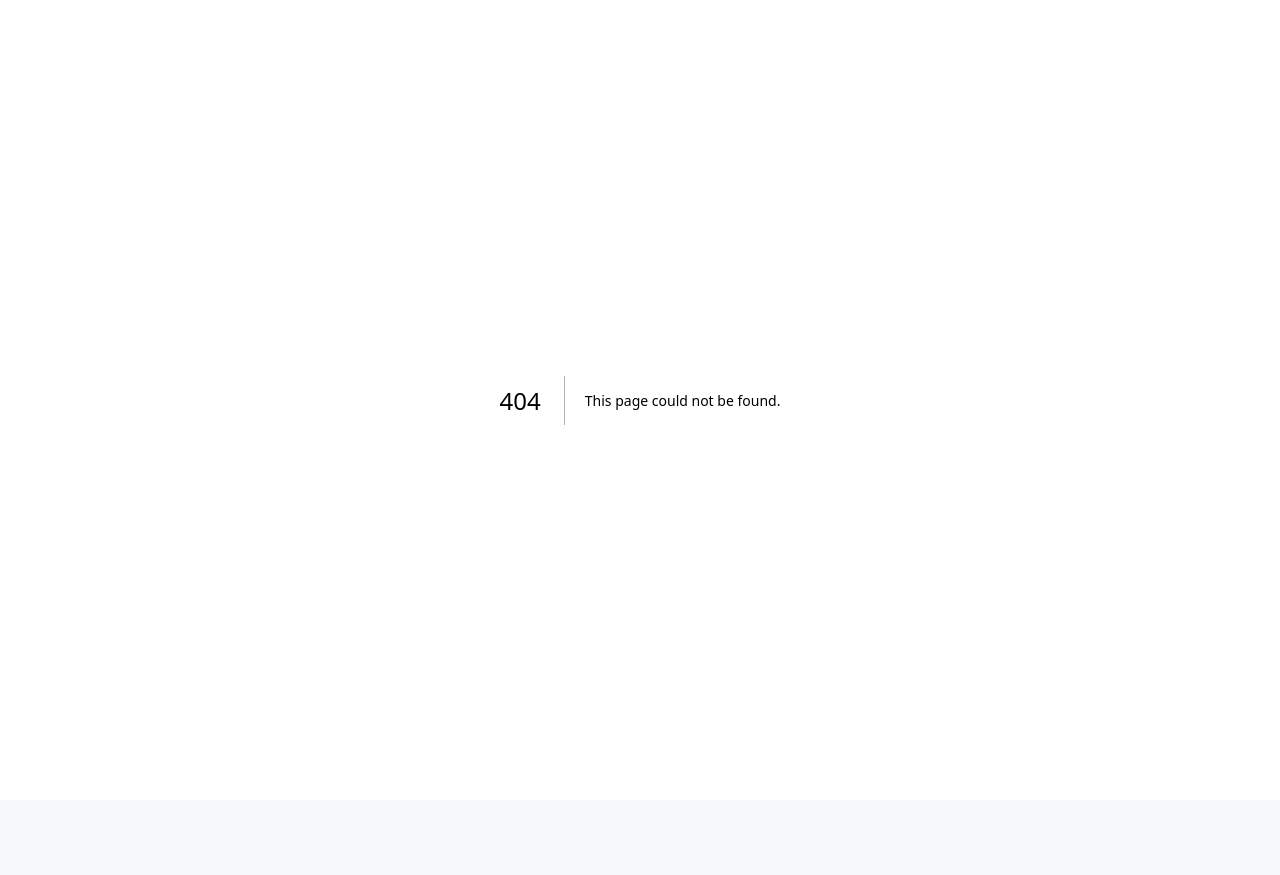
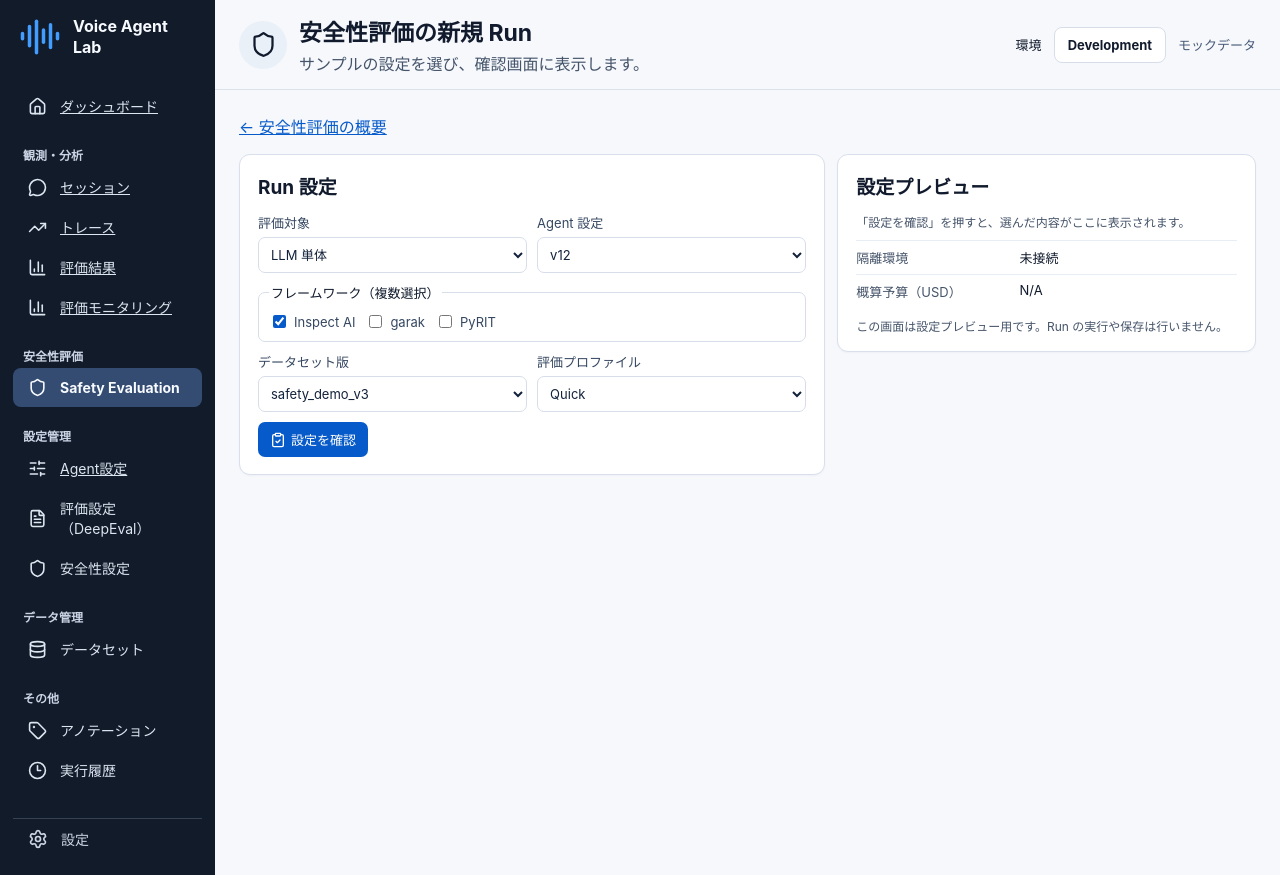
Before and after one commit to Itsuki911/Care-support-voice-agent, a Next.js app in the folder evaluation-web/: page /safety/new in a window 1280 px wide. Before the commit this address had no page. Before the commit the page ends 800 px from the top, so only its background shows below. Built offline with nearby package versions, Linux system fonts and the light colour scheme.

Commit message:
Add safety evaluation run settings preview

```diff
--- /dev/null
+++ b/evaluation-web/app/safety/new/page.tsx
@@ -0,0 +1,82 @@
+import Link from "next/link";
+import { ClipboardCheck, Shield } from "lucide-react";
+import Sidebar from "../../sidebar";
+import { safetyRuns } from "../demo-safety";
+import "../../observation-list.css";
+import "../safety.css";
+
+export const metadata = { title: "安全性評価の新規 Run | Voice Agent Lab" };
+
+const targets = ["LLM 単体", "Agent 全体（テキスト）"];
+const configVersions = ["v12", "v11"];
+const frameworks = [...new Set(safetyRuns.map((run) => run.framework))];
+const datasets = [...new Set(safetyRuns.map((run) => run.dataset))];
+const profiles = ["Quick", "Standard", "Comprehensive"];
+
+type SearchParams = Promise<Record<string, string | string[] | undefined>>;
+
+function selectOption(options: readonly string[], value: string | string[] | undefined) {
+  return options.find((option) => option === value) ?? options[0];
+}
+
+export default async function NewSafetyRunPage({ searchParams }: { searchParams: SearchParams }) {
+  const params = await searchParams;
+  const review = params.review === "1";
+  const target = selectOption(targets, params.target);
+  const version = selectOption(configVersions, params.version);
+  const requested = typeof params.framework === "string" ? [params.framework] : params.framework ?? [];
+  const selected = review ? frameworks.filter((option) => requested.includes(option)) : frameworks.slice(0, 1);
+  const dataset = selectOption(datasets, params.dataset);
+  const profile = selectOption(profiles, params.profile);
+  const error = review && selected.length === 0;
+  const summary = [
+    ["対象", target],
+    ["Agent 設定", version],
+    ["フレームワーク", selected.join(" / ")],
+    ["データセット版", dataset],
+    ["プロファイル", profile],
+  ];
+
+  return <div className="shell">
+    <Sidebar section="safety" />
+    <main className="observation-list safety-page">
+      <header>
+        <div className="heading"><span className="home"><Shield size={27} /></span><div>
+          <h1>安全性評価の新規 Run</h1><p>サンプルの設定を選び、確認画面に表示します。</p>
+        </div></div>
+        <div className="environment">環境 <strong>Development</strong><span>モックデータ</span></div>
+      </header>
+      <div className="content">
+        <nav aria-label="安全性評価"><Link href="/safety">← 安全性評価の概要</Link></nav>
+        <div className="safety-new-grid">
+          <section className="card panel">
+            <h2>Run 設定</h2>
+            <form action="/safety/new" className="observation-filters safety-new-form">
+              <input type="hidden" name="review" value="1" />
+              <label>評価対象<select name="target" defaultValue={target}>{targets.map((option) => <option key={option}>{option}</option>)}<option disabled>Agent 全体（音声・準備中）</option></select></label>
+              <label>Agent 設定<select name="version" defaultValue={version}>{configVersions.map((option) => <option key={option}>{option}</option>)}</select></label>
+              <fieldset aria-describedby={error ? "framework-error" : undefined}><legend>フレームワーク（複数選択）</legend>
+                {frameworks.map((option) => <label key={option}><input type="checkbox" name="framework" value={option} defaultChecked={selected.includes(option)} />{option}</label>)}
+                {error && <p id="framework-error" role="alert">フレームワークを1つ以上選んでください。</p>}
+              </fieldset>
+              <label>データセット版<select name="dataset" defaultValue={dataset}>{datasets.map((option) => <option key={option}>{option}</option>)}</select></label>
+              <label>評価プロファイル<select name="profile" defaultValue={profile}>{profiles.map((option) => <option key={option}>{option}</option>)}</select></label>
+              <div className="observation-filter-actions"><button type="submit"><ClipboardCheck size={16} /> 設定を確認</button></div>
+            </form>
+          </section>
+          <section className="card panel">
+            <h2>設定プレビュー</h2>
+            {review && !error ? <dl className="safety-review">
+              {summary.map(([label, value]) => <div key={label}><dt>{label}</dt><dd>{value}</dd></div>)}
+            </dl> : <p className="safety-caption">「設定を確認」を押すと、選んだ内容がここに表示されます。</p>}
+            <dl className="safety-review">
+              <div><dt>隔離環境</dt><dd>未接続</dd></div>
+              <div><dt>概算予算（USD）</dt><dd>N/A</dd></div>
+            </dl>
+            <p className="safety-caption">この画面は設定プレビュー用です。Run の実行や保存は行いません。</p>
+          </section>
+        </div>
+      </div>
+    </main>
+  </div>;
+}
--- a/evaluation-web/app/safety/page.tsx
+++ b/evaluation-web/app/safety/page.tsx
@@ -39,7 +39,7 @@ export default async function SafetyPage({ searchParams }: { searchParams: Searc
       </header>
       <div className="content">
         <section className="card panel">
-          <h2>集計条件</h2>
+          <div className="panel-heading"><h2>集計条件</h2><Link href="/safety/new">新規 Run の設定 →</Link></div>
           <form key={framework} className="observation-filters" action="/safety">
             <label>フレームワーク<select name="framework" defaultValue={framework}><option value="">すべて</option>{frameworks.map((option) => <option key={option}>{option}</option>)}</select></label>
             <div className="observation-filter-actions"><button type="submit">絞り込む</button><Link href="/safety">条件を解除</Link></div>
--- a/evaluation-web/app/safety/safety.css
+++ b/evaluation-web/app/safety/safety.css
@@ -10,3 +10,17 @@
 .safety-done { color: #076745; background: #dff5e9; }
 .safety-failed { color: #9a1634; background: #fce8ec; }
 @media (max-width: 560px) { .safety-severity { grid-template-columns: repeat(2, minmax(0, 1fr)); } }
+
+.safety-new-grid { display: grid; grid-template-columns: minmax(0, 1.4fr) minmax(0, 1fr); gap: 12px; align-items: start; }
+.safety-new-form { display: grid; grid-template-columns: repeat(2, minmax(0, 1fr)); }
+.safety-new-form fieldset { grid-column: 1 / -1; display: flex; flex-wrap: wrap; gap: 10px; margin: 0; border: 1px solid #d7deea; border-radius: 7px; padding: 10px; font-size: 13px; }
+.safety-new-form fieldset label { display: flex; flex: 0 0 auto; align-items: center; }
+.safety-new-form input[type="checkbox"] { width: auto; accent-color: #075ac9; }
+.safety-new-form [role="alert"] { width: 100%; color: #9a1634; }
+.safety-new-form .observation-filter-actions { grid-column: 1 / -1; }
+.safety-review { margin: 10px 0 0; font-size: 13px; }
+.safety-review > div { display: grid; grid-template-columns: minmax(90px, 1fr) minmax(0, 1.4fr); gap: 8px; border-top: 1px solid #e9edf5; padding: 7px 0; }
+.safety-review dt { color: #45546a; }
+.safety-review dd { margin: 0; overflow-wrap: anywhere; }
+@media (max-width: 820px) { .safety-new-grid { grid-template-columns: minmax(0, 1fr); } }
+@media (max-width: 450px) { .safety-new-form { grid-template-columns: minmax(0, 1fr); } }
```
Also changed, not shown: 2 other files (tests, documents, lock files or other folders).
